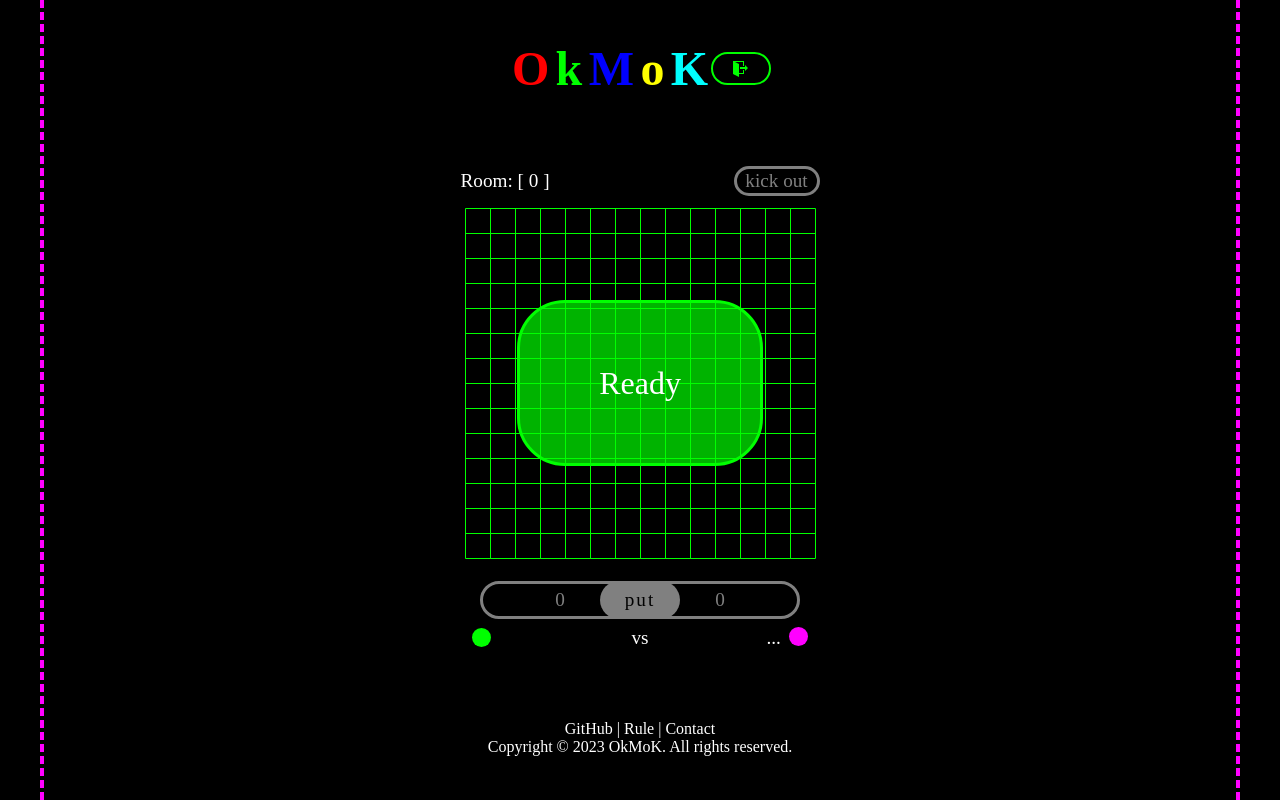
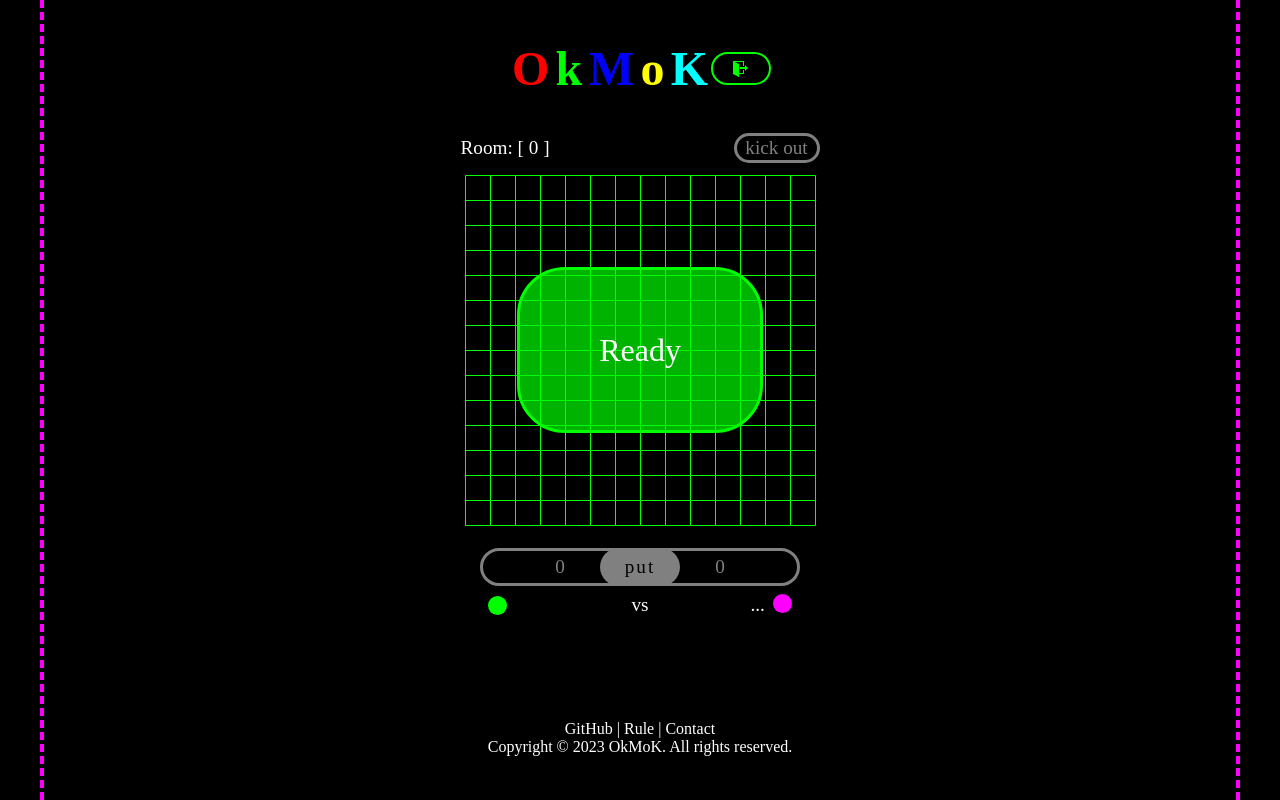
Before and after one commit to OkMoK-co/OkMoK, a Next.js app in the folder hybrid/: page /game in a window 1280 px wide. Built offline with nearby package versions, Linux system fonts and the light colour scheme; no server answers.

Commit message:
[Feat] Player컴포넌트 분리 및 게임페이지  스타일 수정#32

```diff
--- a/hybrid/src/components/game/GameResultModal.tsx
+++ b/hybrid/src/components/game/GameResultModal.tsx
@@ -9,12 +9,15 @@
   result,
   onClickModal,
 }: GameResultModalProps) {
-  const content = ['Win', 'Lose', 'Draw'];
+  const content = [{ Win: 'aqua' }, { Lose: 'fucia' }, { Draw: 'yellow' }];
   return (
     <GameResultWrap>
-      <GameResultDiv onClick={onClickModal} result={result}>
+      <GameResultDiv
+        onClick={onClickModal}
+        color={Object.values(content[result - 1])[0]}
+      >
         <div>you</div>
-        <div>{content[result - 1]}</div>
+        <div>{Object.keys(content[result - 1])[0]}</div>
       </GameResultDiv>
     </GameResultWrap>
   );
@@ -29,17 +32,12 @@
   align-items: center;
 `;
 
-const GameResultDiv = styled.div<{ result: number }>`
+const GameResultDiv = styled.div<{ color: string }>`
   ${({ theme }) => theme.flexs.centerColumn};
   width: 15rem;
   height: 10rem;
   background-color: rgba(0, 0, 0, 0.7);
-  border: solid
-    ${({ theme, result }) => {
-      if (result === 1) return theme.colors.aqua;
-      else if (result === 2) return theme.colors.fucia;
-      else return theme.colors.yellow;
-    }};
+  border: solid ${({ theme, color }) => theme.colors[color]};
   &:hover {
     cursor: pointer;
   }
--- a/hybrid/src/components/game/OmokBoard.tsx
+++ b/hybrid/src/components/game/OmokBoard.tsx
@@ -31,5 +31,4 @@
 const Canvas = styled.canvas`
   position: absolute;
   z-index: 0;
-  background-color: ${({ theme }) => theme.colors.black};
 `;
--- /dev/null
+++ b/hybrid/src/components/game/Player.tsx
@@ -0,0 +1,45 @@
+import styled from 'styled-components';
+
+interface PlayerProps {
+  nickname: string;
+}
+
+export function Player1({ nickname }: PlayerProps) {
+  return (
+    <Player1Wrap>
+      <OkMoK />
+      {nickname}
+    </Player1Wrap>
+  );
+}
+
+export function Player2({ nickname }: PlayerProps) {
+  return (
+    <Player2Wrap>
+      {nickname || '...'}
+      <OkMoK />
+    </Player2Wrap>
+  );
+}
+
+const Player1Wrap = styled.div`
+  display: flex;
+  width: 10rem;
+  div {
+    background-color: ${({ theme }) => theme.colors.green};
+  }
+`;
+
+const Player2Wrap = styled(Player1Wrap)`
+  justify-content: right;
+  div {
+    background-color: ${({ theme }) => theme.colors.fucia};
+  }
+`;
+
+const OkMoK = styled.div`
+  border-radius: 100%;
+  width: 1.2rem;
+  height: 1.2rem;
+  margin: 0 0.5rem;
+`;
--- a/hybrid/src/components/game/Players.tsx
+++ b/hybrid/src/components/game/Players.tsx
@@ -1,46 +1,24 @@
 import styled from 'styled-components';
 import { useRecoilValue } from 'recoil';
 import { roomInfoState } from '@/utils/recoil/socket';
+import { Player1, Player2 } from './Player';
 
 export default function Players() {
   const { player1, player2 } = useRecoilValue(roomInfoState);
 
   return (
     <Container>
-      <Player1Wrap>
-        <OkMoK player={1} />
-        {player1}
-      </Player1Wrap>
+      <Player1 nickname={player1} />
       <div> vs </div>
-      <Player2Wrap>
-        {player2 || '...'}
-        <OkMoK player={2} />
-      </Player2Wrap>
+      <Player2 nickname={player2} />
     </Container>
   );
 }
 
 const Container = styled.div`
   ${({ theme }) => theme.flexs.spaceBetween};
-  width: 22rem;
+  width: 20rem;
   text-align: center;
   color: ${({ theme }) => theme.colors.white};
   margin: 0.5rem;
 `;
-
-const Player1Wrap = styled.div`
-  display: flex;
-  width: 10rem;
-`;
-
-const Player2Wrap = styled(Player1Wrap)`
-  justify-content: right;
-`;
-const OkMoK = styled.div<{ player: number }>`
-  background-color: ${({ player, theme }) =>
-    player === 1 ? theme.colors.green : theme.colors.fucia};
-  border-radius: 100%;
-  width: 1.2rem;
-  height: 1.2rem;
-  margin: 0 0.5rem;
-`;
--- a/hybrid/src/components/game/PointBoard.tsx
+++ b/hybrid/src/components/game/PointBoard.tsx
@@ -17,9 +17,9 @@
 const PointBoardCanvas = styled.canvas<{ active: boolean }>`
   position: absolute;
   z-index: 2;
-  pointer-events: ${(props) => (props.active ? 'auto' : 'none')};
+  pointer-events: ${({ active }) => (active ? 'auto' : 'none')};
   &:hover {
-    cursor: ${(props) => (props.active ? 'pointer' : 'default')};
+    cursor: ${({ active }) => (active ? 'pointer' : 'default')};
   }
 `;
 
--- a/hybrid/src/components/game/TimerAndPut.tsx
+++ b/hybrid/src/components/game/TimerAndPut.tsx
@@ -48,7 +48,6 @@
   width: 20rem;
   height: 2.4rem;
   color: ${({ theme }) => theme.colors.white};
-  background-color: ${({ theme }) => theme.colors.black};
 `;
 
 const PutButton = styled(Button)<{ active: boolean }>`
--- a/hybrid/src/hooks/useTurn.tsx
+++ b/hybrid/src/hooks/useTurn.tsx
@@ -1,5 +1,4 @@
-import { useEffect } from 'react';
-import { useRecoilValue, useResetRecoilState } from 'recoil';
+import { useRecoilValue } from 'recoil';
 import {
   gameInfoState,
   putInfoState,
@@ -12,7 +11,6 @@
   const { nickname } = useRecoilValue(userState);
   const { player1 } = useRecoilValue(roomInfoState);
   const putInfo = useRecoilValue(putInfoState);
-  const resetPutInfo = useResetRecoilState(putInfoState);
   if (!player) player = player1 === nickname ? 1 : 2;
   const getMyTurn = () => {
     if (startTime) {
@@ -23,9 +21,5 @@
   };
   const isMyTurn = getMyTurn();
 
-  useEffect(() => {
-    resetPutInfo();
-  }, [startTime]);
-
   return { isMyTurn };
 }
--- a/hybrid/src/pages/game.tsx
+++ b/hybrid/src/pages/game.tsx
@@ -2,7 +2,12 @@
 import { useRecoilValue, useResetRecoilState } from 'recoil';
 import type { NextPageWithLayout } from '@/pages/_app';
 import styled from 'styled-components';
-import { gameInfoState, roomInfoState, userState } from '@/utils/recoil/socket';
+import {
+  gameInfoState,
+  putInfoState,
+  roomInfoState,
+  userState,
+} from '@/utils/recoil/socket';
 import { socketVar } from '@/socket/variable';
 import useEnterPage from '@/hooks/useEnterPage';
 import GameLayout from '@/components/layout/GameLayout';
@@ -19,12 +24,14 @@
   const { roomNumber, player1 } = useRecoilValue(roomInfoState);
   const { startTime, winner } = useRecoilValue(gameInfoState);
   const resetGameInfo = useResetRecoilState(gameInfoState);
+  const resetPutInfo = useResetRecoilState(putInfoState);
+  const [modalState, setModalState] = useState<number>(0);
   useEnterPage({ id: socketVar.ROOM_INFO_REQUEST });
-  const [modalState, setModalState] = useState<number>(0);
   useEffect(() => {
     if (!winner) return;
     setModalState(winner);
     resetGameInfo();
+    resetPutInfo();
     setTimeout(() => {
       setModalState(0);
     }, 5000);
@@ -36,6 +43,7 @@
 
   return (
     <Container>
+      <GameWrapper>
         <GameTopWrap>
           <div>Room: [ {roomNumber} ]</div>
           {startTime ? (
@@ -50,6 +58,7 @@
         {!startTime && modalState === 0 && <ReadyButton />}
         <OmokBoard />
         <Players />
+      </GameWrapper>
     </Container>
   );
 };
@@ -60,7 +69,9 @@
 
 export default Game;
 
-const Container = styled(ContentContainer)`
+const Container = styled(ContentContainer)``;
+
+const GameWrapper = styled.div`
   ${({ theme }) => theme.flexs.centerColumn};
 `;
 
```
Lines whose indentation alone changed are shown as unchanged.
